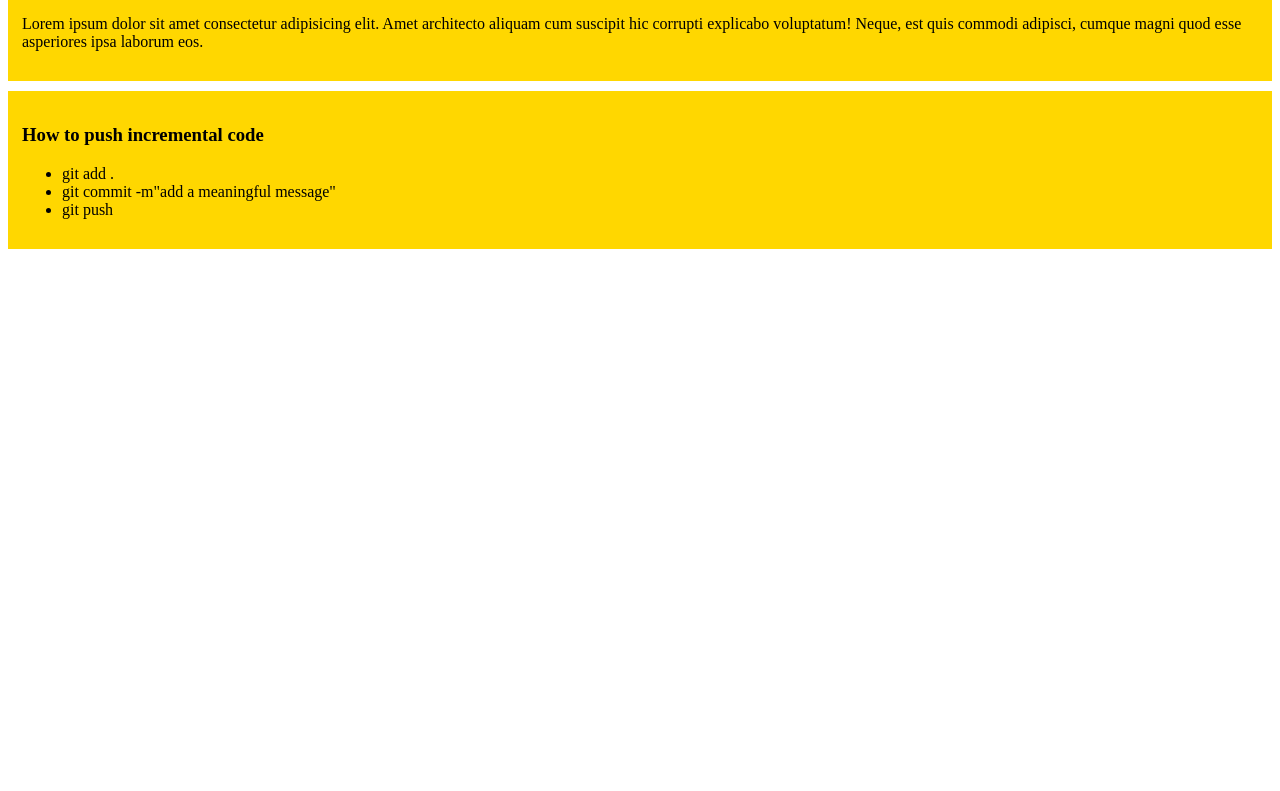
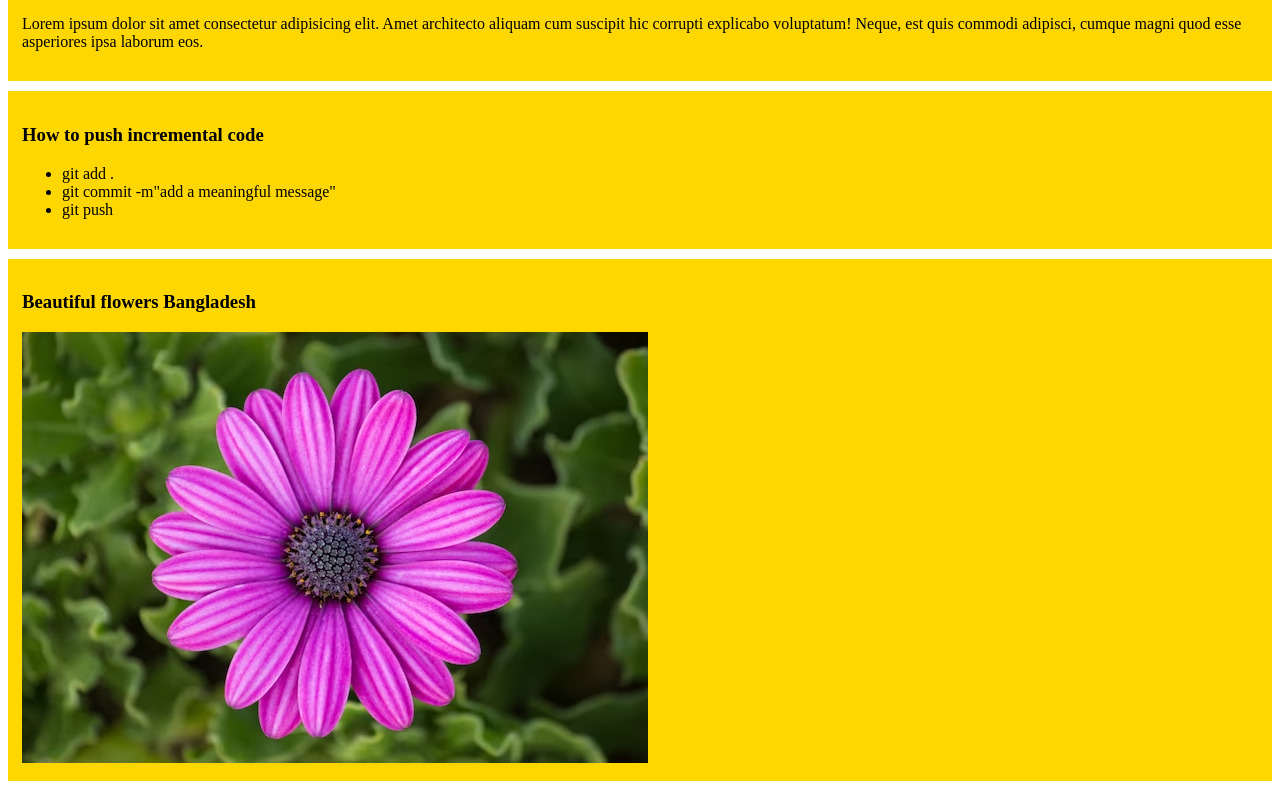
Before and after one commit to Sumona-Akter-Akter/my-simple-website, a plain HTML site: page index.html in a window 1280 px wide. Shown: the part 365-1156 px from the top of the page. Before the commit the page ends 800 px from the top, so only its background shows below. Drawn offline with Linux system fonts and the light colour scheme.

Commit message:
added a comment image

```diff
--- a/index.html
+++ b/index.html
@@ -27,6 +27,10 @@
             <li> git push</li>
          </ul>
     </div>
+    <div>
+        <h3>Beautiful flowers Bangladesh</h3>
+        <img src="purple.jpg" alt="">
+    </div>
 
 </body>
 </html>
```
Also changed, not shown: purple.jpg (added).
